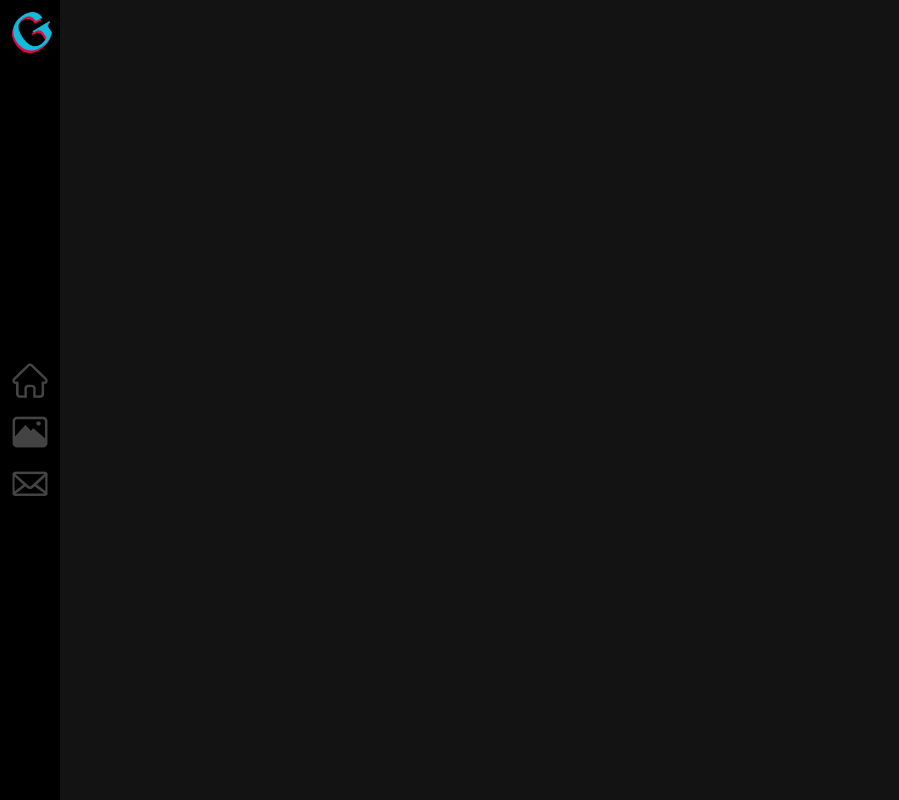
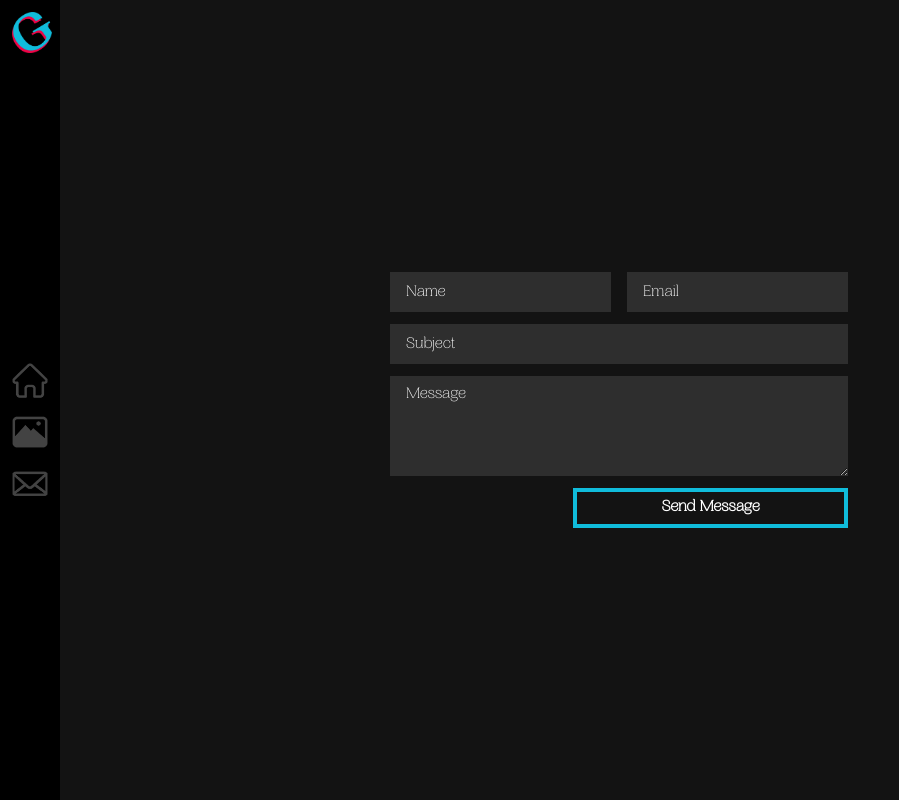
Before and after one commit to nogElBoss/secondTest, a Next.js app: page /contact in a window 1280 px wide. Shown: the whole page, without its empty margins (0-899 px from the left). Built offline with nearby package versions, Linux system fonts and the light colour scheme.

Commit message:
Created Form, added Textarea variant

```diff
--- a/src/components/atoms/Button.tsx
+++ b/src/components/atoms/Button.tsx
@@ -1,6 +1,6 @@
 import { defineStyle, defineStyleConfig } from '@chakra-ui/react'
 
-const customVariant = defineStyle((props) => {
+const fullBlueButton = defineStyle((props) => {
     return {
         border: '4px',
         borderColor: `customBlue.500`,
@@ -20,5 +20,5 @@ const customVariant = defineStyle((props) => {
 })
 
 export const buttonTheme = defineStyleConfig({
-    variants: { customVariant },
+    variants: { fullBlueButton },
 })
--- a/src/components/atoms/InputField.tsx
+++ b/src/components/atoms/InputField.tsx
@@ -4,7 +4,7 @@ import { createMultiStyleConfigHelpers } from '@chakra-ui/react'
 const { definePartsStyle, defineMultiStyleConfig } =
     createMultiStyleConfigHelpers(inputAnatomy.keys)
 
-const custom = definePartsStyle({
+const grayInput = definePartsStyle({
     field: {
         border: '0px',
         color: "white",
@@ -18,5 +18,5 @@ const custom = definePartsStyle({
 })
 
 export const inputTheme = defineMultiStyleConfig({
-    variants: { custom },
+    variants: { grayInput },
 })
--- /dev/null
+++ b/src/components/atoms/TextArea.tsx
@@ -0,0 +1,17 @@
+import { defineStyle, defineStyleConfig } from '@chakra-ui/react'
+
+
+const grayTextarea = defineStyle({
+    border: '0px',
+    color: "white",
+    background: "inputGray",
+    borderRadius: '0px',
+    fontFamily: "body",
+    _placeholder: {
+        color: "white",
+    }
+})
+
+export const textareaTheme = defineStyleConfig({
+    variants: { grayTextarea },
+})
--- /dev/null
+++ b/src/components/organisms/ContactForm.tsx
@@ -0,0 +1,28 @@
+import { Button, Flex, Input, Textarea } from "@chakra-ui/react"
+
+export const Form = () => (
+    <Flex
+        w={500}
+        h="100vh"
+        alignItems="center"
+    >
+        <form>
+            <Flex
+                flexDirection="column"
+                alignItems="end"
+            >
+                <Flex
+                >
+                    <Input variant="grayInput" placeholder="Name" type='text' mr={2} />
+                    <Input variant="grayInput" placeholder="Email" type="email" ml={2} />
+                </Flex>
+                <Input variant="grayInput" w="full" placeholder="Subject" type="text" mt={3} />
+                <Textarea variant="grayTextarea" w="full" h={100} placeholder="Message" mt={3} />
+                <Button variant="fullBlueButton" width="60%" placeholder="Send Message" mt={3}>
+                    Send Message
+                </Button>
+            </Flex>
+        </form>
+    </Flex>
+
+)
--- a/src/pages/contact.tsx
+++ b/src/pages/contact.tsx
@@ -1,5 +1,6 @@
 import { Flex } from '@chakra-ui/react'
 import { motion } from 'framer-motion'
+import { Form } from '../components/organisms/ContactForm'
 
 const Contact = () => (
     <motion.div
@@ -12,7 +13,9 @@ const Contact = () => (
             height="100vh"
             width="100vw"
             justifyContent="center"
+            alignItems="center"
         >
+            <Form />
         </Flex>
     </motion.div>
 
--- a/src/pages/index.tsx
+++ b/src/pages/index.tsx
@@ -20,8 +20,5 @@ const Index = () => (
       <Hero />
     </Flex>
   </motion.div>
-
-
 )
-
 export default Index
--- a/src/theme.tsx
+++ b/src/theme.tsx
@@ -1,8 +1,7 @@
 import { extendTheme } from '@chakra-ui/react'
 import { buttonTheme } from './components/atoms/Button'
 import { inputTheme } from './components/atoms/InputField'
-
-const fonts = { mono: `'Menlo', monospace` }
+import { textareaTheme } from './components/atoms/TextArea'
 
 const breakpoints = {
   sm: '40em',
@@ -14,7 +13,8 @@ const breakpoints = {
 const theme = extendTheme({
   components: {
     Button: buttonTheme,
-    Input: inputTheme
+    Input: inputTheme,
+    Textarea: textareaTheme
   },
   fonts: {
     heading: `'Heading Font', sans-serif`,
```
